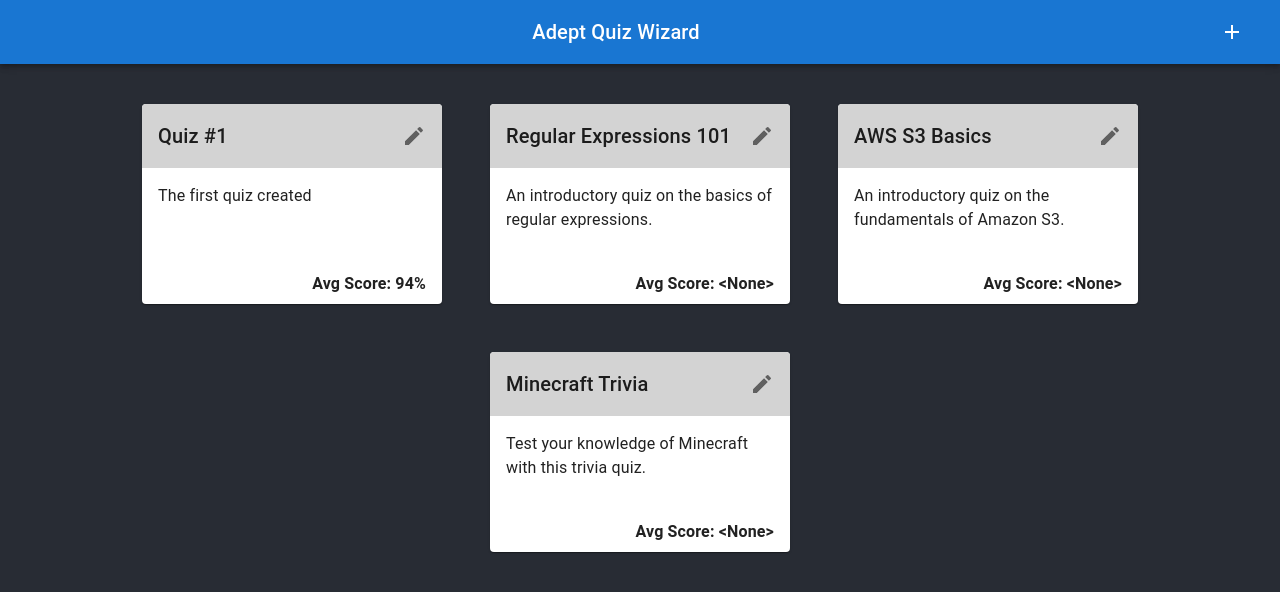
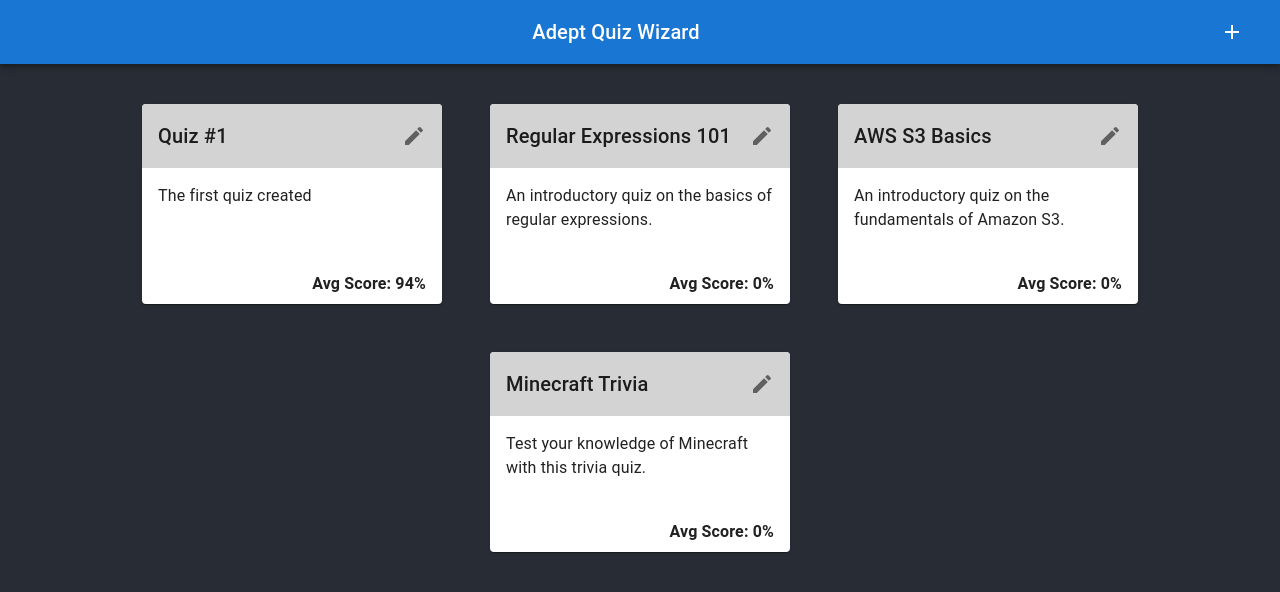
Before and after one commit to delbertina/AdeptQuizWizard, a React (Create React App) app: page / in a window 1280 px wide. Shown: the top 592 px of the page. Built offline with nearby package versions, Linux system fonts and the light colour scheme.

Commit message:
Refactor quiz card score footer into distinct component

```diff
--- a/src/components/QuizCard/QuizCard.tsx
+++ b/src/components/QuizCard/QuizCard.tsx
@@ -7,11 +7,13 @@ import {
   IconButton,
   Typography,
 } from "@mui/material";
+import { Score } from "../../types/score";
+import QuizCardFooter from "../QuizCardFooter/QuizCardFooter";
+import { Quiz } from "../../types/quiz";
 
 export interface QuizCardProps {
-  title: string;
-  description: string;
-  score?: number;
+  quiz: Quiz;
+  scores: Score[];
   onClick: () => void;
   onEditClick: () => void;
 }
@@ -33,7 +35,7 @@ function QuizCard(props: QuizCardProps) {
               variant="h6"
               component="h2"
             >
-              {props.title}
+              {props.quiz.title}
             </Typography>
           }
           action={
@@ -59,16 +61,9 @@ function QuizCard(props: QuizCardProps) {
             variant="body1"
             component="div"
           >
-            {props.description}
+            {props.quiz.description}
           </Typography>
-          <Typography
-            sx={{ fontWeight: "bold" }}
-            className="quiz-card-score"
-            variant="body1"
-            component="div"
-          >
-            {"Avg Score: " + (props.score ? Math.ceil(props.score) + "%" : "<None>")}
-          </Typography>
+          <QuizCardFooter scores={props.scores}/>
         </CardContent>
       </Card>
     </>
--- /dev/null
+++ b/src/components/QuizCardFooter/QuizCardFooter.tsx
@@ -0,0 +1,29 @@
+import { Typography } from "@mui/material";
+import { Score } from "../../types/score";
+import average from "../../shared/helper";
+
+export interface QuizCardFooterProps {
+    scores: Score[]
+}
+
+function QuizCardFooter(props: QuizCardFooterProps) {
+
+    return (
+        <div>
+            <Typography
+            sx={{ fontWeight: "bold" }}
+            className="quiz-card-score"
+            variant="body1"
+            component="div"
+          >
+            {"Avg Score: " + (props.scores ? Math.ceil(average(
+              props.scores
+                // Maybe add filter to only scores after the last edit of the quiz
+                .map((score) => score.result) ?? []
+            )) + "%" : "<None>")}
+          </Typography>
+        </div>
+    )
+}
+
+export default QuizCardFooter;
--- a/src/pages/HomePage/HomePage.tsx
+++ b/src/pages/HomePage/HomePage.tsx
@@ -10,9 +10,6 @@ export interface HomePageProps {
   onQuizEditClick: (quiz: Quiz) => void;
 }
 
-const average = (array: number[]) =>
-  array.reduce((a, b) => a + b, 0) / array.length;
-
 function HomePage(props: HomePageProps) {
   return (
     <div className="row quiz-display-row">
@@ -21,14 +18,8 @@ function HomePage(props: HomePageProps) {
         .map((quiz, index) => (
           <QuizCard
             key={index}
-            title={quiz.title}
-            description={quiz.description}
-            score={average(
-              props.scores
-                .filter((score) => score.quizId === quiz.id)
-                // Maybe add filter to only scores after the last edit of the quiz
-                .map((score) => score.result) ?? []
-            )}
+            quiz={quiz}
+            scores={props.scores.filter((score) => score.quizId === quiz.id)}
             onClick={() => props.onQuizClick(quiz)}
             onEditClick={() => props.onQuizEditClick(quiz)}
           ></QuizCard>
--- /dev/null
+++ b/src/shared/helper.ts
@@ -0,0 +1,4 @@
+const average = (array: number[]) =>
+  !!array.length ? array.reduce((a, b) => a + b, 0) / array.length : 0;
+
+export default average;
```
Also changed, not shown: src/components/QuizCardFooter/QuizCardFooter.scss (added).
